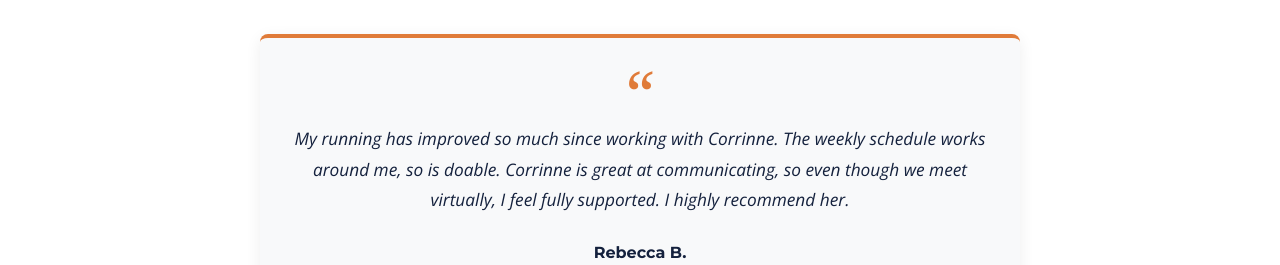
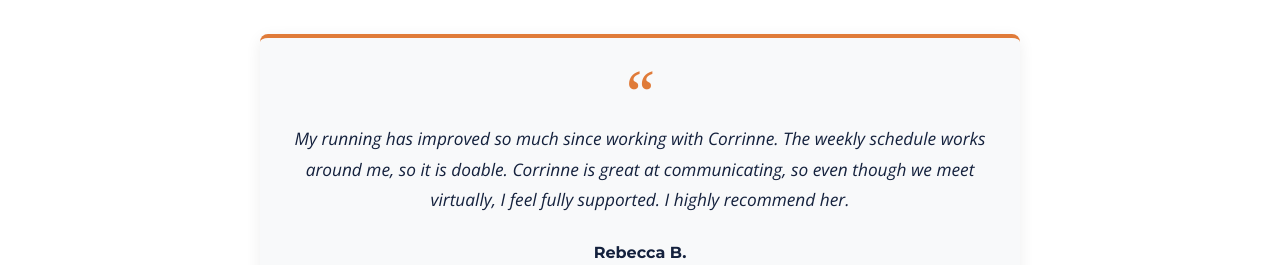
Before and after one commit to WeezeeMcWeez/nextMileRunCoaching, a plain HTML site: page index.html in a window 1280 px wide. Shown: the part 3480-3745 px from the top of the page. Drawn offline with nearby package versions, Linux system fonts and the light colour scheme.

Commit message:
Fix missing word in Rebecca B. review
Co-Authored-By: Claude Opus 5.5 <noreply@anthropic.com>

```diff
--- a/index.html
+++ b/index.html
@@ -259,7 +259,7 @@
                 <figure class="review-card">
                     <div class="review-quote-mark" aria-hidden="true">&ldquo;</div>
                     <blockquote>
-                        My running has improved so much since working with Corrinne. The weekly schedule works around me, so is doable. Corrinne is great at communicating, so even though we meet virtually, I feel fully supported. I highly recommend her.
+                        My running has improved so much since working with Corrinne. The weekly schedule works around me, so it is doable. Corrinne is great at communicating, so even though we meet virtually, I feel fully supported. I highly recommend her.
                     </blockquote>
                     <figcaption>
                         <span class="review-name">Rebecca B.</span>
```
